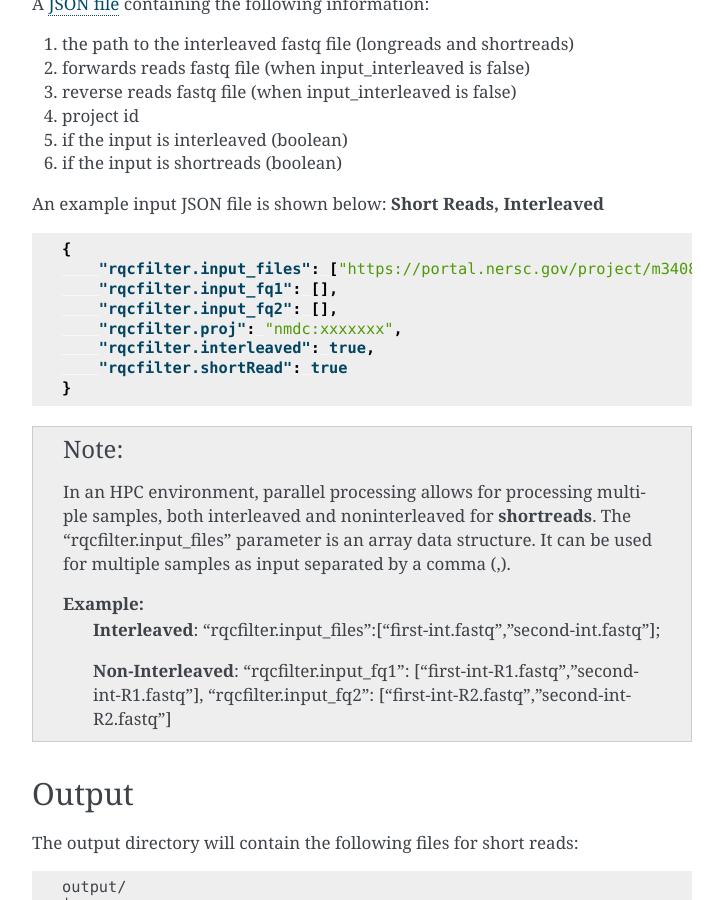
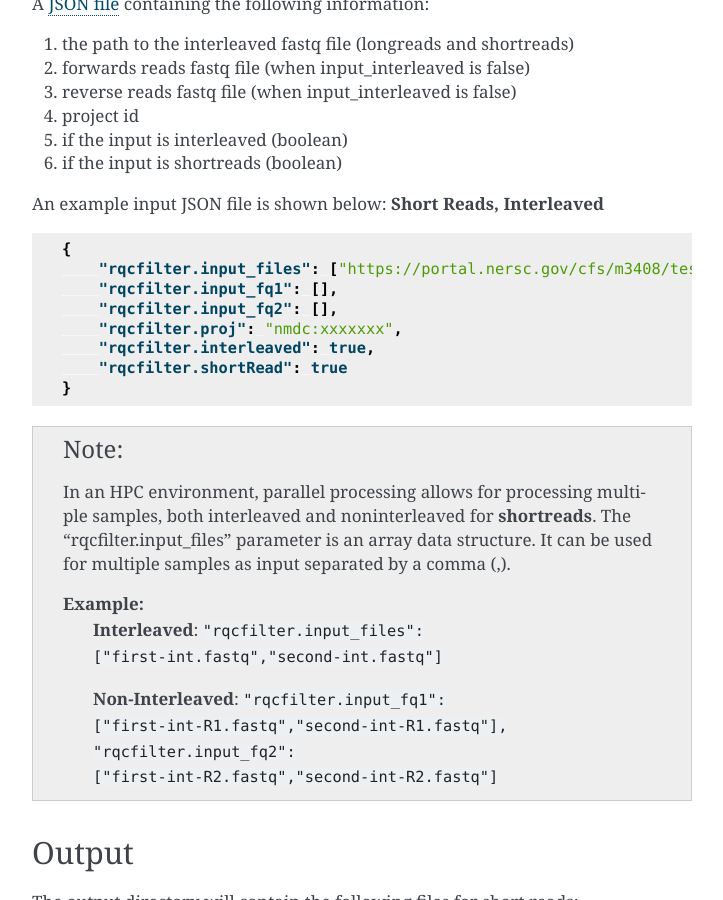
Before and after one commit to microbiomedata/ReadsQC, a Sphinx documentation site: the page built from docs/index.rst, in a window 1280 px wide and 900 px high, scrolled down 3524 px. Shown: the whole window, without its empty margins (388-1111 px from the left). Built offline with Sphinx 7.4.7, drawn with Linux system fonts in a browser that asks for light colours; some of the changed lines change nothing that is shown.

Commit message:
update test data link and format

```diff
--- a/docs/index.rst
+++ b/docs/index.rst
@@ -119,7 +119,7 @@ Sample dataset(s)
 
 **Long Reads:**
 
-Zymobiomics synthetic metagenome (`SRR13128014 <https://portal.nersc.gov/project/m3408//test_data/SRR13128014.pacbio.subsample.ccs.fastq.gz>`_) For testing we have subsampled the dataset, the original dataset is ~18GB.
+Zymobiomics synthetic metagenome (`SRR13128014 <https://portal.nersc.gov/cfs/m3408/test_data/SRR13128014.pacbio.subsample.ccs.fastq.gz>`_) For testing we have subsampled the dataset, the original dataset is ~18GB.
 
 Input
 ------
@@ -140,7 +140,7 @@ An example input JSON file is shown below:
 .. code-block:: JSON
 
     {
-	"rqcfilter.input_files": ["https://portal.nersc.gov/project/m3408//test_data/smalltest.int.fastq.gz"],
+	"rqcfilter.input_files": ["https://portal.nersc.gov/cfs/m3408/test_data/smalltest.int.fastq.gz"],
     	"rqcfilter.input_fq1": [],
     	"rqcfilter.input_fq2": [],
     	"rqcfilter.proj": "nmdc:xxxxxxx",
@@ -153,9 +153,9 @@ An example input JSON file is shown below:
     In an HPC environment, parallel processing allows for processing multiple samples, both interleaved and noninterleaved for **shortreads**. The "rqcfilter.input_files" parameter is an array data structure. It can be used for multiple samples as input separated by a comma (,).
 
     Example:
-	**Interleaved**: "rqcfilter.input_files":[“first-int.fastq”,”second-int.fastq”];
+	**Interleaved**: :literal:`"rqcfilter.input_files": ["first-int.fastq","second-int.fastq"]`
 
-	**Non-Interleaved**: "rqcfilter.input_fq1": [“first-int-R1.fastq”,”second-int-R1.fastq”], "rqcfilter.input_fq2": [“first-int-R2.fastq”,”second-int-R2.fastq”]
+	**Non-Interleaved**: :literal:`"rqcfilter.input_fq1": ["first-int-R1.fastq","second-int-R1.fastq"], "rqcfilter.input_fq2": ["first-int-R2.fastq","second-int-R2.fastq"]`
 
 
 Output
```
